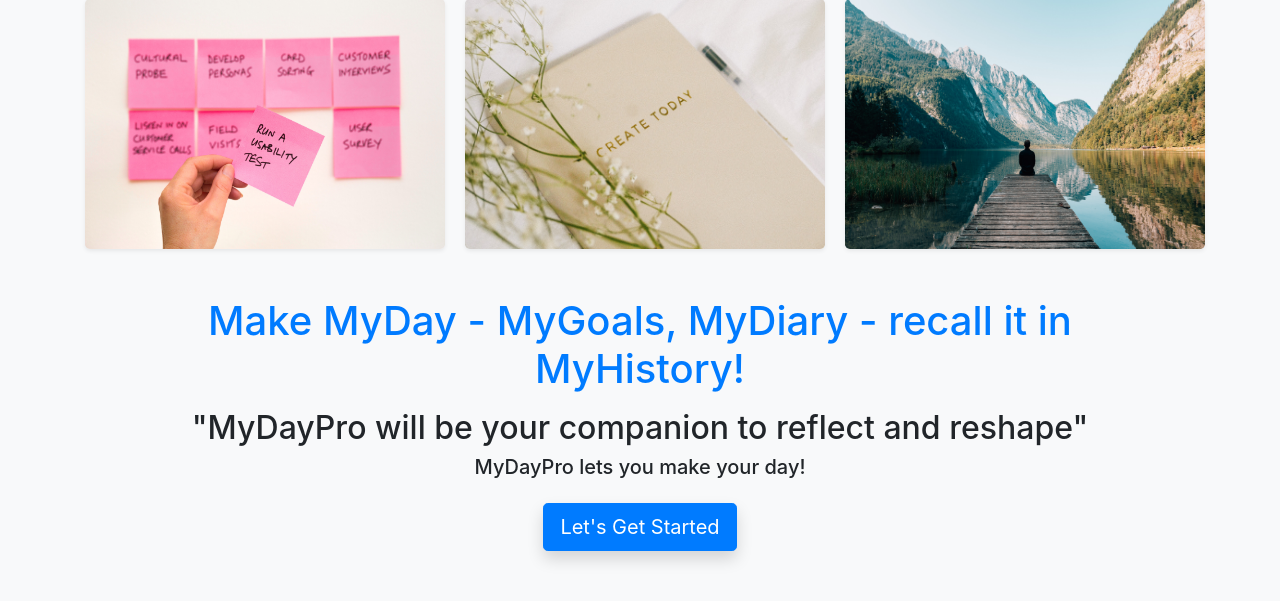
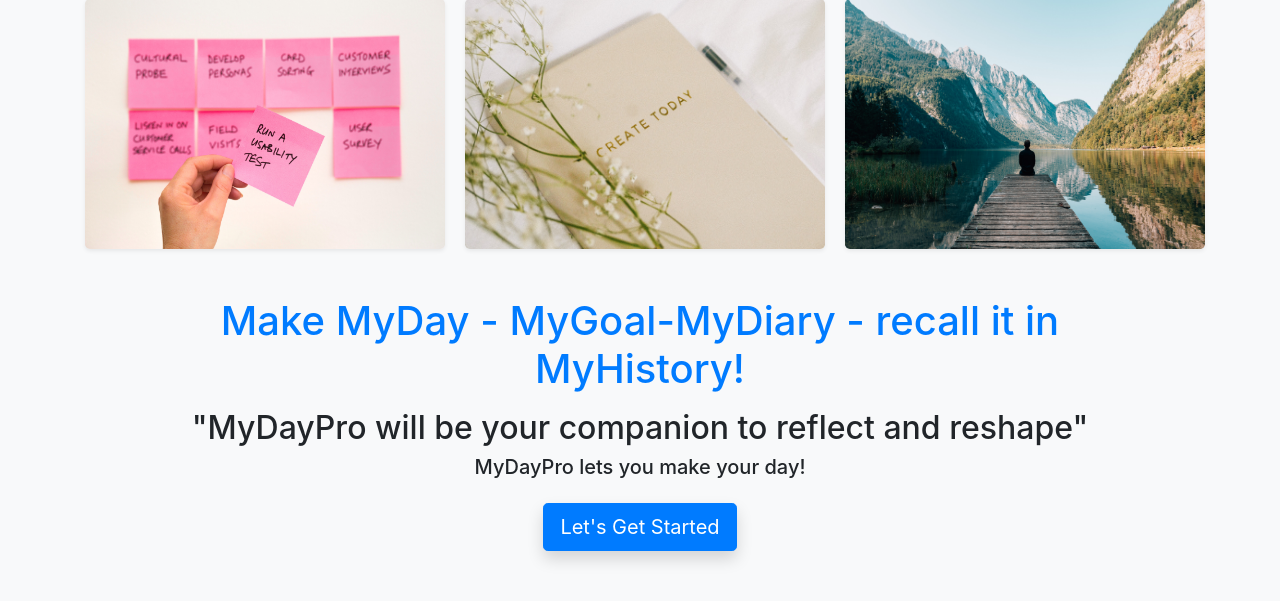
Before and after one commit to havard64/taskmate, a Django app: page / in a window 1280 px wide. Shown: the part 107-708 px from the top of the page. Run offline with Django 3.2, Linux system fonts and the light colour scheme; some libraries are stand-ins or nearby versions.

Commit message:
small change

```diff
--- a/todolist_app/templates/index.html
+++ b/todolist_app/templates/index.html
@@ -20,7 +20,7 @@
         </div>
         <div class="row mt-5">
             <div class="col-md-10 offset-md-1">
-                <center><p class="h1 text-primary">Make MyDay - MyGoals, MyDiary - recall it in MyHistory!</p></center>
+                <center><p class="h1 text-primary">Make MyDay - MyGoal-MyDiary - recall it in MyHistory!</p></center>
                 <center><p class="h2 mt-3">"MyDayPro will be your companion to reflect and reshape"</p></center>
                 <center><p class="h5">MyDayPro lets you make your day!</p></center>
 
```
